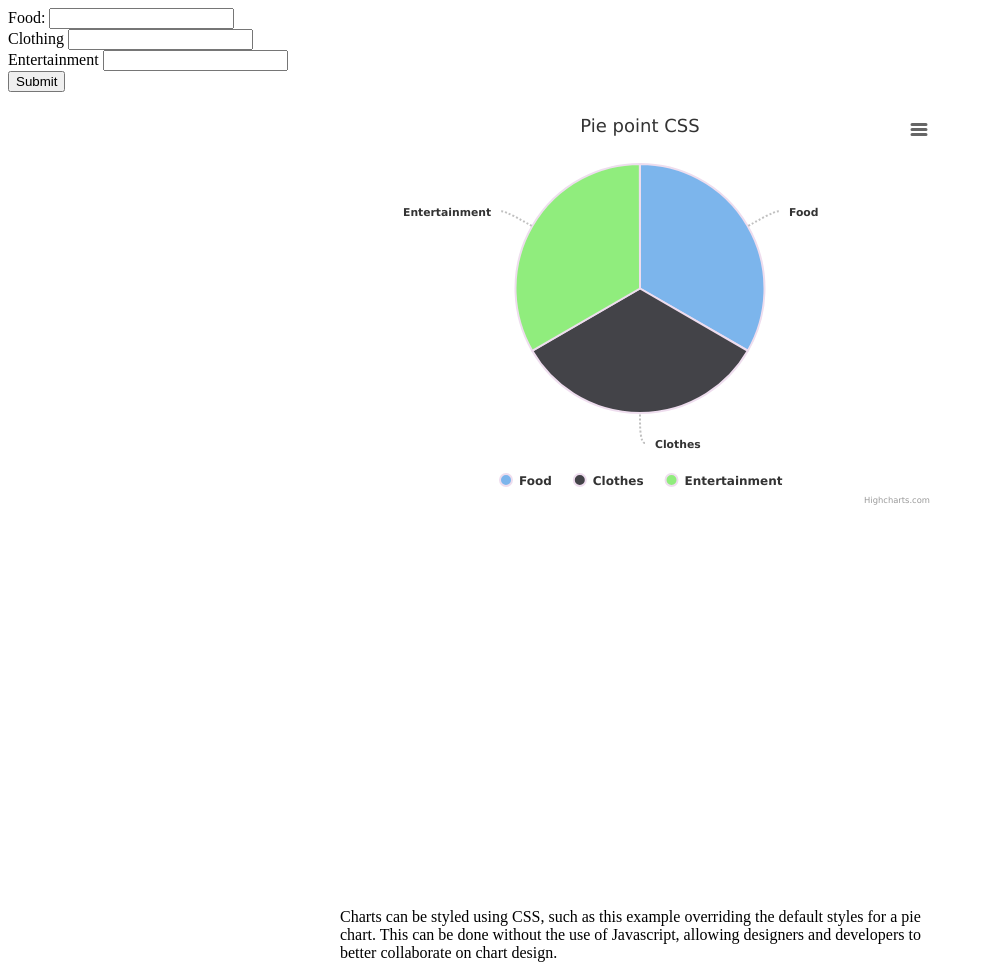
After one commit to josephined21/ftf-project, a Flask app: page /your_budget in a window 1280 px wide. The commit adds this page. Shown: the whole page, without its empty margins (0-985 px from the left). Run offline with Flask 2, Linux system fonts and the light colour scheme.

Commit message:
afternoon work

```diff
--- a/app.py
+++ b/app.py
@@ -33,6 +33,15 @@ def your_info():
         else:
             return "you did not reach your savings goal"
 
-@app.route('/your_stats')
+@app.route('/your_budget',  methods = ['GET','POST'])
 def your_stats():
-    return render_template('viewer_stats.html')
+    if request.method == 'GET':
+       return render_template('viewer_budget.html')
+    else:
+        food_budget = int(request.form['food_budget'])
+        clothing_budget = int(request.form['clothing_budget'])
+        entertainment_budget = int(request.form['entertainment_budget'])
+        total_budget = (food_budget + clothing_budget + entertainment_budget)
+        food_percent = food_budget / total_budget
+        clothing_percent = clothing_budget / total_budget
+        entertainment_percent = entertainment_budget / total_budget
--- a/templates/index.html
+++ b/templates/index.html
@@ -21,11 +21,9 @@
           <a class="nav-link" href= '/your_info'>Take a Quiz</a>
         </li>
         <li class="nav-item">
-          <a class="nav-link" href="#">View My Stats</a>
+          <a class="nav-link" href="/your_budget">View My Stats</a>
         </li>
-        <li class="nav-item">
-          <a class="nav-link disabled" href="#" tabindex="-1" aria-disabled="true">Disabled</a>
-        </li>
+
       </ul>
     </div>
   </div>
--- /dev/null
+++ b/templates/viewer_budget.html
@@ -0,0 +1,113 @@
+<html>
+    <head>
+        <title>view my budget</title>
+    </head>
+    <body>
+        <form method="post" action="/your_budget">
+            <label for="food">Food:</label>
+            <input type="number" name="food_budget" value=""><br>
+            <label for="Clothing"> Clothing</label>
+            <input type="number" name="clothing_budget" value=""><br>
+            <label for="Entertainment"> Entertainment </label>
+            <input type="number" name="entertainment_budget" value=""><br>
+            <input type="submit" value="Submit">
+        </form>
+<div>
+        <script src="https://code.highcharts.com/highcharts.js"></script>
+<script src="https://code.highcharts.com/modules/exporting.js"></script>
+<script src="https://code.highcharts.com/modules/export-data.js"></script>
+<script src="https://code.highcharts.com/modules/accessibility.js"></script>
+
+<figure class="highcharts-figure">
+    <div id="container"></div>
+    <p class="highcharts-description">
+        Charts can be styled using CSS, such as this example overriding
+        the default styles for a pie chart. This can be done without the
+        use of Javascript, allowing designers and developers to better
+        collaborate on chart design.
+    </p>
+</figure>
+</div>
+<style>
+    @import 'https://code.highcharts.com/css/highcharts.css';
+
+.highcharts-pie-series .highcharts-point {
+	stroke: #EDE;
+	stroke-width: 2px;
+}
+.highcharts-pie-series .highcharts-data-label-connector {
+	stroke: silver;
+	stroke-dasharray: 2, 2;
+	stroke-width: 2px;
+}
+
+.highcharts-figure, .highcharts-data-table table {
+    min-width: 320px;
+    max-width: 600px;
+    margin: 1em auto;
+}
+
+.highcharts-data-table table {
+	font-family: Verdana, sans-serif;
+	border-collapse: collapse;
+	border: 1px solid #EBEBEB;
+	margin: 10px auto;
+	text-align: center;
+	width: 100%;
+	max-width: 500px;
+}
+.highcharts-data-table caption {
+    padding: 1em 0;
+    font-size: 1.2em;
+    color: #555;
+}
+.highcharts-data-table th {
+	font-weight: 600;
+    padding: 0.5em;
+}
+.highcharts-data-table td, .highcharts-data-table th, .highcharts-data-table caption {
+    padding: 0.5em;
+}
+.highcharts-data-table thead tr, .highcharts-data-table tr:nth-child(even) {
+    background: #f8f8f8;
+}
+.highcharts-data-table tr:hover {
+    background: #f1f7ff;
+}
+
+</style>
+<script>
+Highcharts.chart('container', {
+
+    chart: {
+        styledMode: true
+    },
+
+    title: {
+        text: 'Pie point CSS'
+    },
+
+    xAxis: {
+        categories: ['Jan', 'Feb', 'Mar', 'Apr', 'May', 'Jun', 'Jul', 'Aug', 'Sep', 'Oct', 'Nov', 'Dec']
+    },
+
+    series: [{
+        type: 'pie',
+        allowPointSelect: true,
+        keys: ['name', 'y', 'selected', 'sliced'],
+        data: [
+            ['Food', 3, false],
+            ['Clothes', 3, false],
+            ['Entertainment', 3, false],
+            // ['Plums', 129.2, false],
+            // ['Bananas', 144.0, false],
+            // ['Peaches', 176.0, false],
+            // ['Prunes', 135.6, true, true],
+            // ['Avocados', 148.5, false]
+        ],
+        showInLegend: true
+    }]
+});
+</script>
+    </body>
+</html>
```
Also changed, not shown: templates/viewer_stats.html (deleted).
